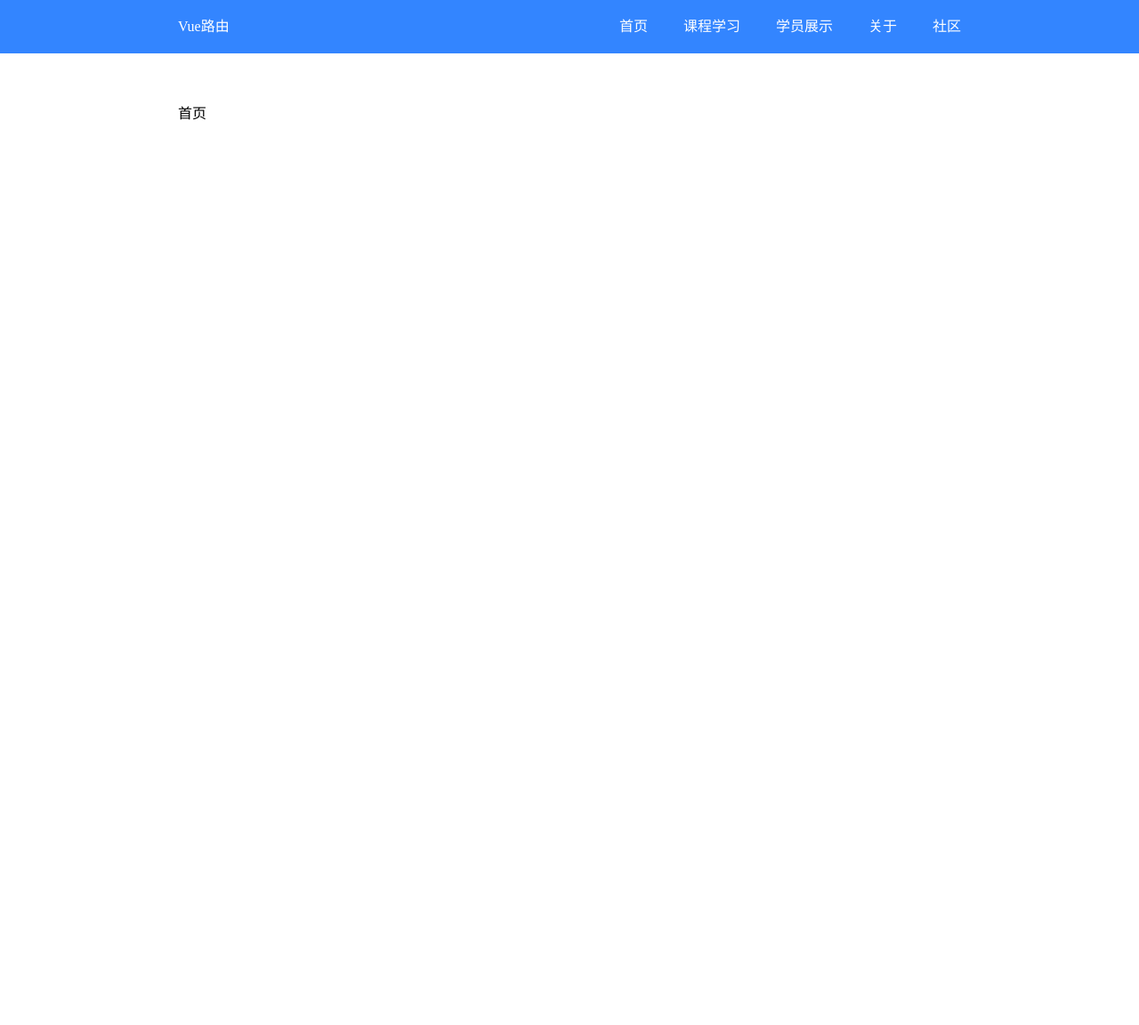
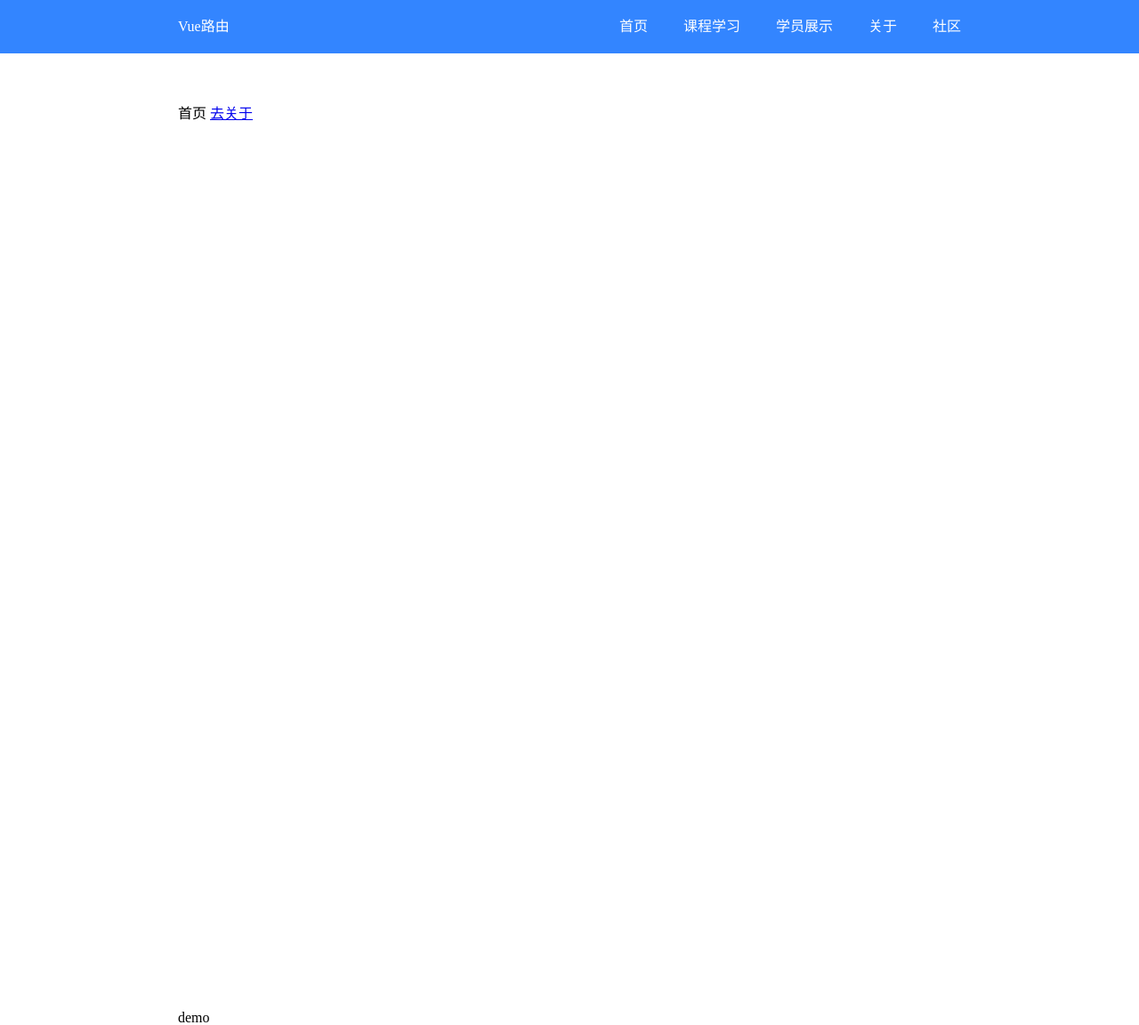
Before and after one commit to guangheyang/vue-demo, a Vue app: page /home in a window 1280 px wide. Shown: the whole page at 89% size. Before the commit the page ends 800 px from the top, so only its background shows below. Built offline with nearby package versions, Linux system fonts and the light colour scheme.

Commit message:
过渡动效-滚动行为

```diff
--- a/src/App.vue
+++ b/src/App.vue
@@ -11,8 +11,9 @@
       </div>
     </div>
     <div class="container">
-      <router-view></router-view>
-      <router-view name="student"></router-view>
+      <transition>
+        <router-view></router-view>
+      </transition>
     </div>
   </div>
 </template>
@@ -32,6 +33,19 @@ export default {
 </script>
 
 <style scoped>
+  #app {
+    /* overflow-x: hidden; */
+  }
+  /* enter */
+  .v-enter {
+    transform: translateX(1000px);
+  }
+  .v-enter-active{
+    transition: all .5s;
+  }
+  .v-enter-to {
+    transform: translateX(0px);
+  }
   .nav-box {
     display: flex;
     justify-content: space-between;
--- a/src/router.js
+++ b/src/router.js
@@ -91,6 +91,22 @@ const routes = [
 const router = new VueRouter({
   mode: 'history',
   routes,
+  scrollBehavior(to, from, savedPosition) {
+    console.log(to, from, savedPosition)
+    if (savedPosition) {
+      return savedPosition
+    } else {
+      if(to.hash) {
+        console.log(to.hash, 'hash')
+        return { selector: to.hash }
+      } else {
+        return {
+          x: 0,
+          y: 0
+        }
+      }
+    }
+  }
 });
 
 router.beforeEach((to, from, next) => {
--- a/src/views/About.vue
+++ b/src/views/About.vue
@@ -1,6 +1,8 @@
 <template>
   <div class="home">
     关于
+    <div id="a">定位到a</div>
+    <router-link tag="div" class="link" to="/">回到首页</router-link>
   </div>
 </template>
 
@@ -11,3 +13,12 @@ export default {
   }
 }
 </script>
+
+<style scoped>
+  #a {
+    margin-top: 1000px;
+  }
+  .link {
+    margin-top: 1000px;
+  }
+</style>
--- a/src/views/Home.vue
+++ b/src/views/Home.vue
@@ -1,5 +1,13 @@
 <template>
   <div class="home">
     首页
+    <router-link to="/about#a">去关于</router-link>
+    <div class="demo">demo</div>
   </div>
 </template>
+
+<style scoped>
+  .demo {
+    margin-top: 1000px;
+  }
+</style>
```
Also changed, not shown: 1 other file (tests, documents, lock files or other folders).
